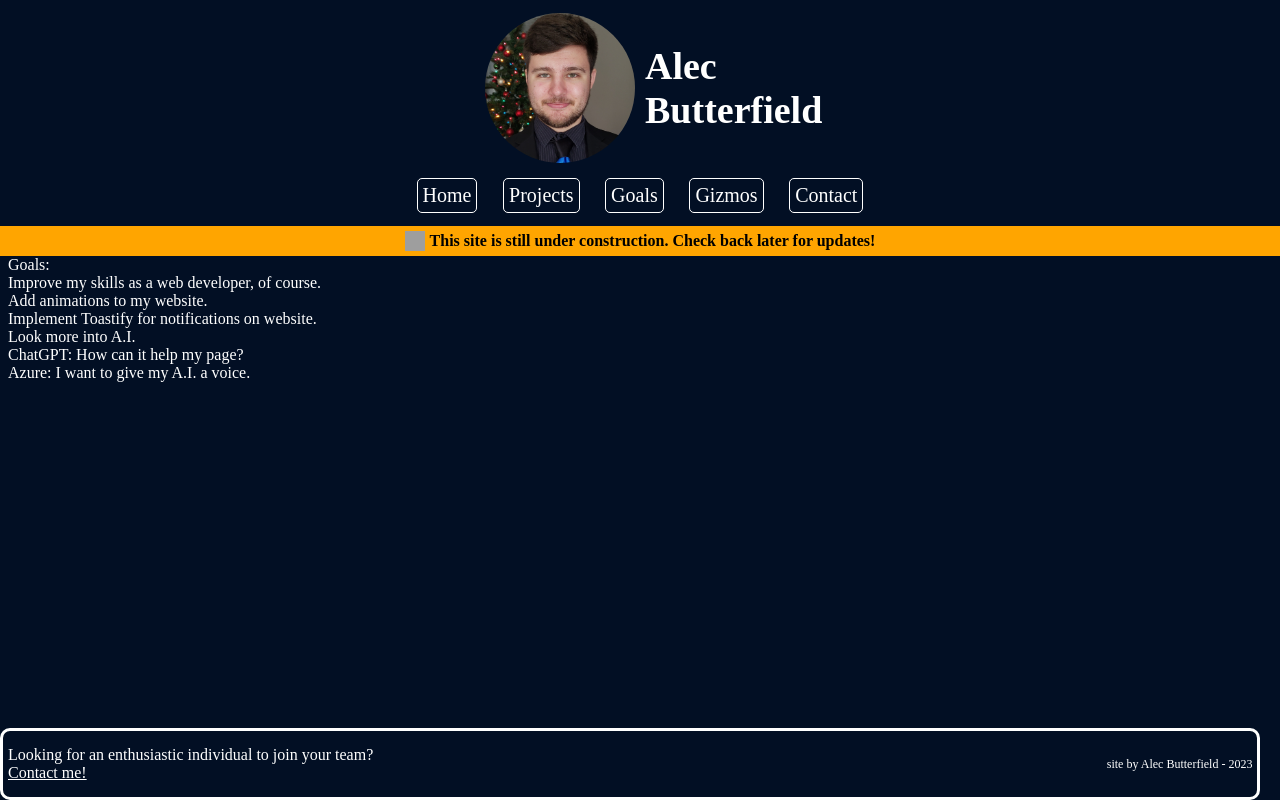
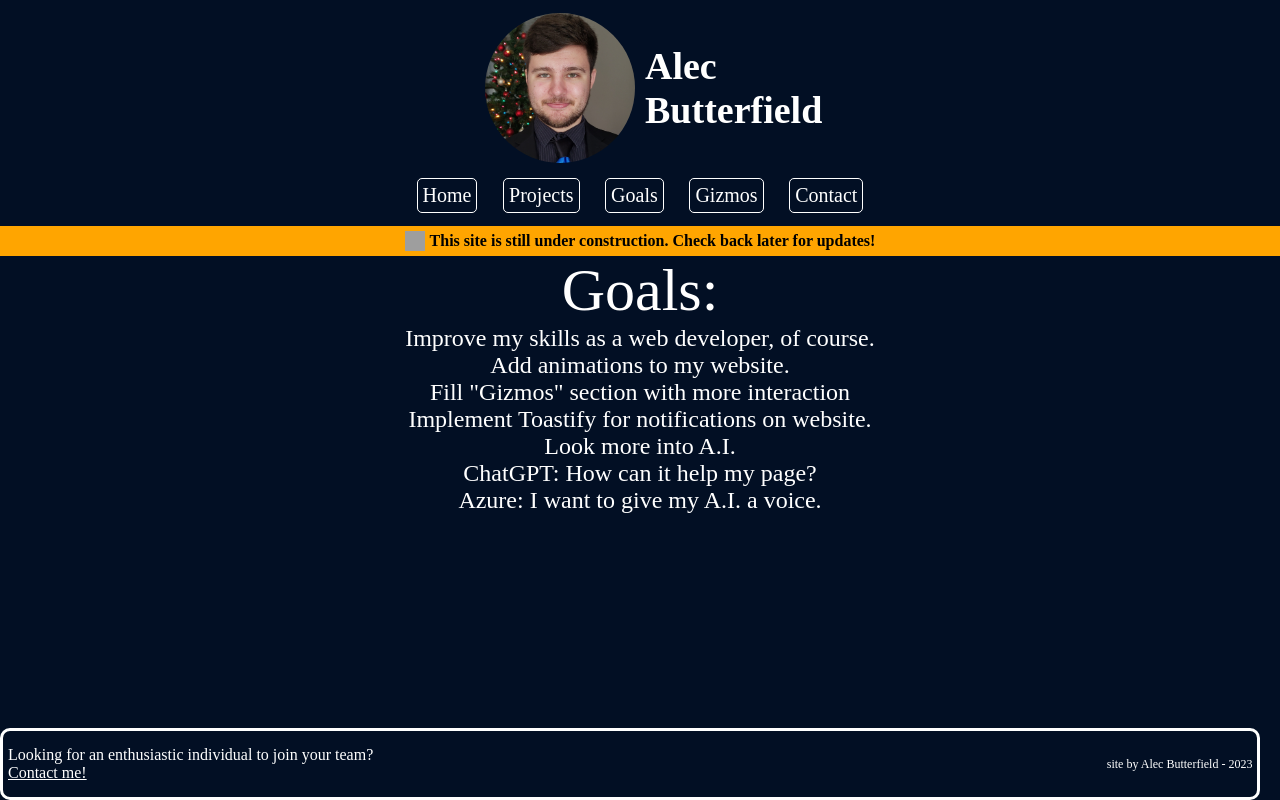
Before and after one commit to AB-Butterfield/alec-butterfield-personal-site, a React (Create React App) app: page /goals in a window 1280 px wide. Built offline with nearby package versions, Linux system fonts and the light colour scheme; grey boxes are pictures that could not be loaded.

Commit message:
Gizmos carousel updated, also Goals styling updated

```diff
--- /dev/null
+++ b/less/goals.less
@@ -0,0 +1,11 @@
+.goals-main-container {
+    display:flex;
+    justify-content: center;
+    flex-direction: column;
+    align-items:center;
+    font-size: 60px;
+}
+
+.goals-single-goal {
+    font-size: 24px;
+}
--- a/less/styles.less
+++ b/less/styles.less
@@ -4,7 +4,7 @@
 @import "header.less";
 @import "home.less";
 @import "projects.less";
-
+@import "goals.less";
 
 @background-color:#020f24;
 @text-color: white;
--- a/public/styles.css
+++ b/public/styles.css
@@ -336,3 +336,13 @@ body {
 .single-project-title {
   font-size: 56px;
 }
+.goals-main-container {
+  display: flex;
+  justify-content: center;
+  flex-direction: column;
+  align-items: center;
+  font-size: 60px;
+}
+.goals-single-goal {
+  font-size: 24px;
+}
--- a/src/pages/Goals.js
+++ b/src/pages/Goals.js
@@ -6,6 +6,7 @@ export default function Goals() {
             Goals:
             <div className="goals-single-goal">Improve my skills as a web developer, of course.</div>
             <div className="goals-single-goal">Add animations to my website.</div>
+            <div className="goals-single-goal">Fill "Gizmos" section with more interaction</div>
             <div className="goals-single-goal">Implement Toastify for notifications on website.</div>
             <div className="goals-single-goal">Look more into A.I.</div>
             <div className="goals-single-goal">ChatGPT: How can it help my page?</div>
```
